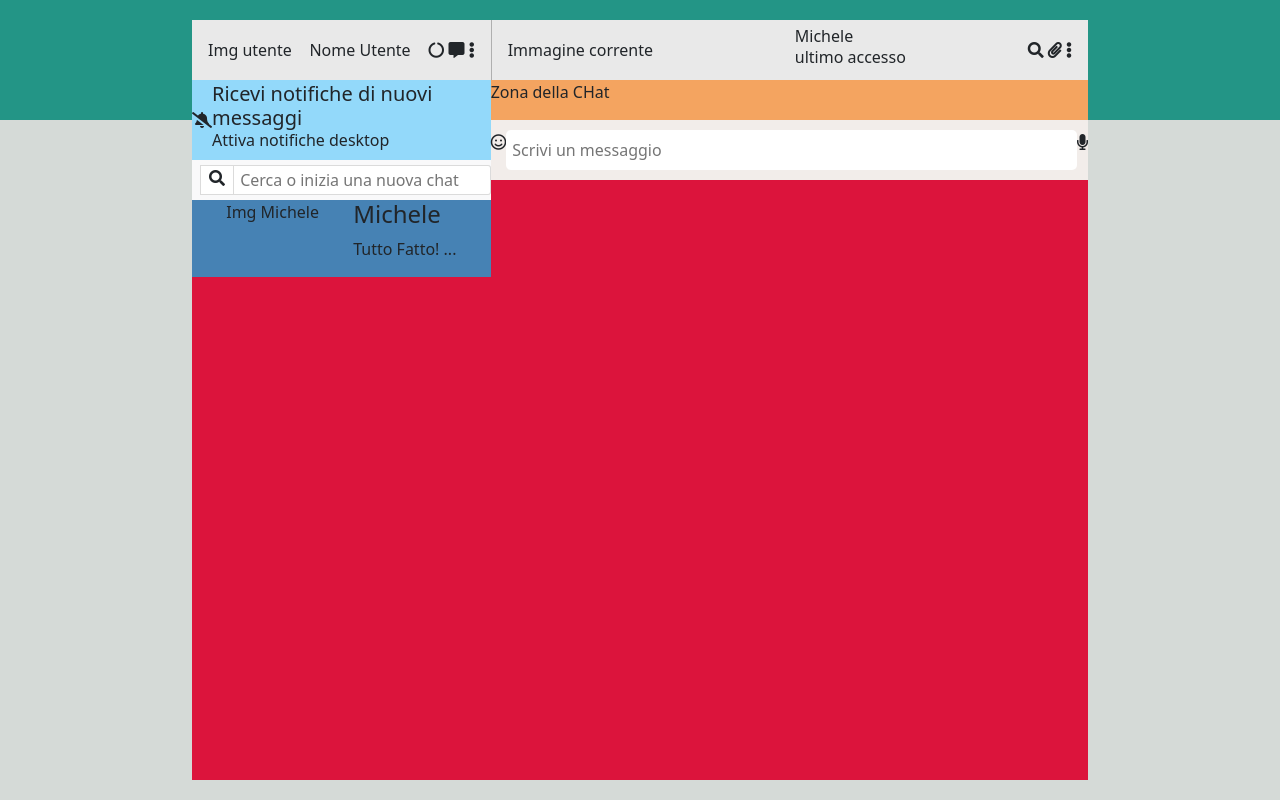
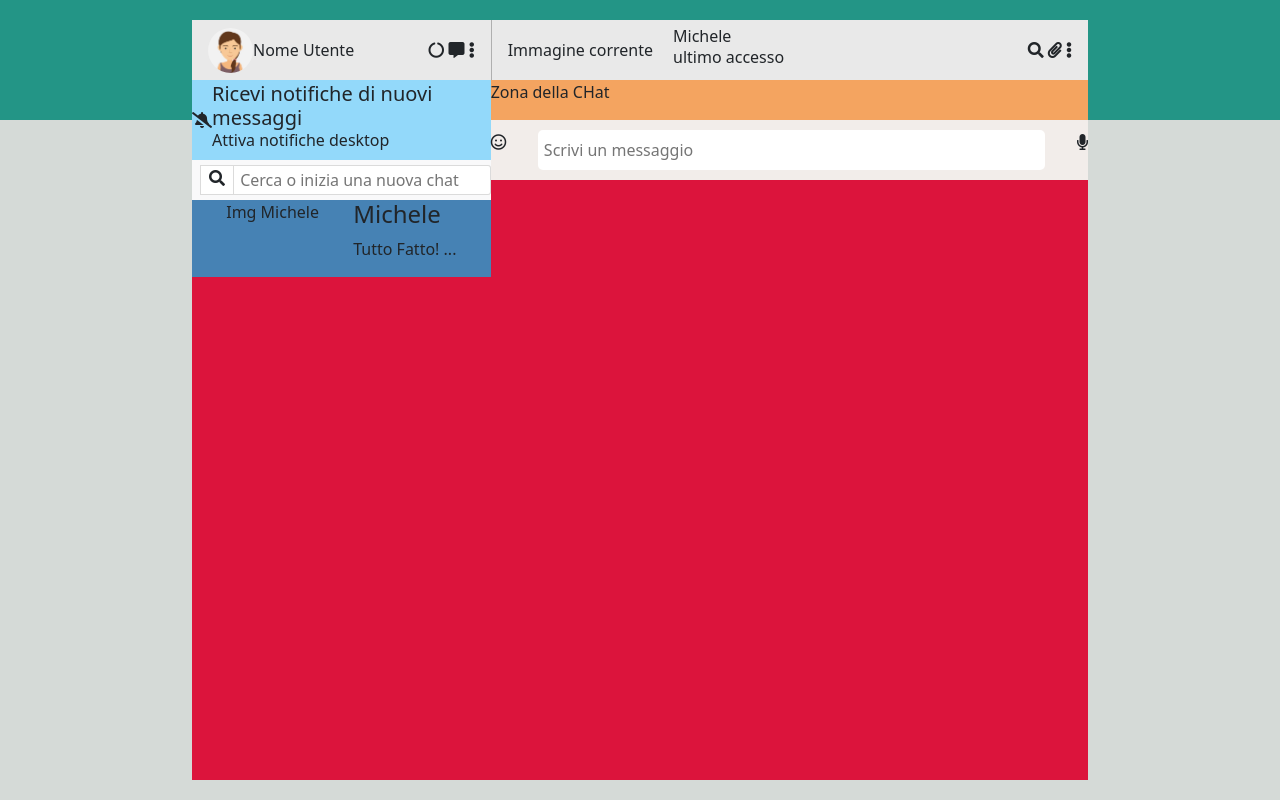
Before and after one commit to Jack-rm/vue-boolzapp, a plain HTML site: page index.html in a window 1280 px wide. Drawn offline with nearby package versions, Linux system fonts and the light colour scheme.

Commit message:
Testing circular divs for user and contacts

```diff
--- a/css/style.css
+++ b/css/style.css
@@ -80,8 +80,14 @@ ul {
 
 .my_form-section input{
     height: 40px;
-    width: 700px;
+    width: 85%;
     border: none;
     border-radius: 5px;
     outline: none;
 }
+
+.my_user-img img{
+    height: 45px;
+    border-radius: 50%;
+    object-fit: contain;
+}
--- a/index.html
+++ b/index.html
@@ -30,10 +30,10 @@
                 <div class="col-4">
                     <div class="my_left-side">
                         <div class="my_user-section d-flex justify-content-between align-items-center p-3">
+                            <div class="my_user-info d-flex align-items-center">
                                 <div class="my_user-img">
-                                <span>Img utente</span>
+                                    <img src="img/avatar_io.jpg" alt="Immagine user">
                                 </div>
-                            <div class="my_user-info">
                                 <span> Nome Utente</span>
                             </div>
                             <div class="my_user-icons">
@@ -78,12 +78,14 @@
                 <div class="col-8">
                     <div class="my_right-side">
                         <div class="my_current-chat d-flex p-3 align-items-center justify-content-between">
+                            <div class="my_current-box d-flex align-items-center">
                                 <div class="my_current-img">
                                     <span>Immagine corrente</span>
                                 </div>
                                 <div class="my_current-info">
                                     <p>Michele</p>
                                     <p>ultimo accesso</p>
+                                </div>
                             </div>
                             <div class="my_user-icons">
                                 <span><i class="fas fa-search"></i></span>
```
Lines whose indentation alone changed are shown as unchanged.
